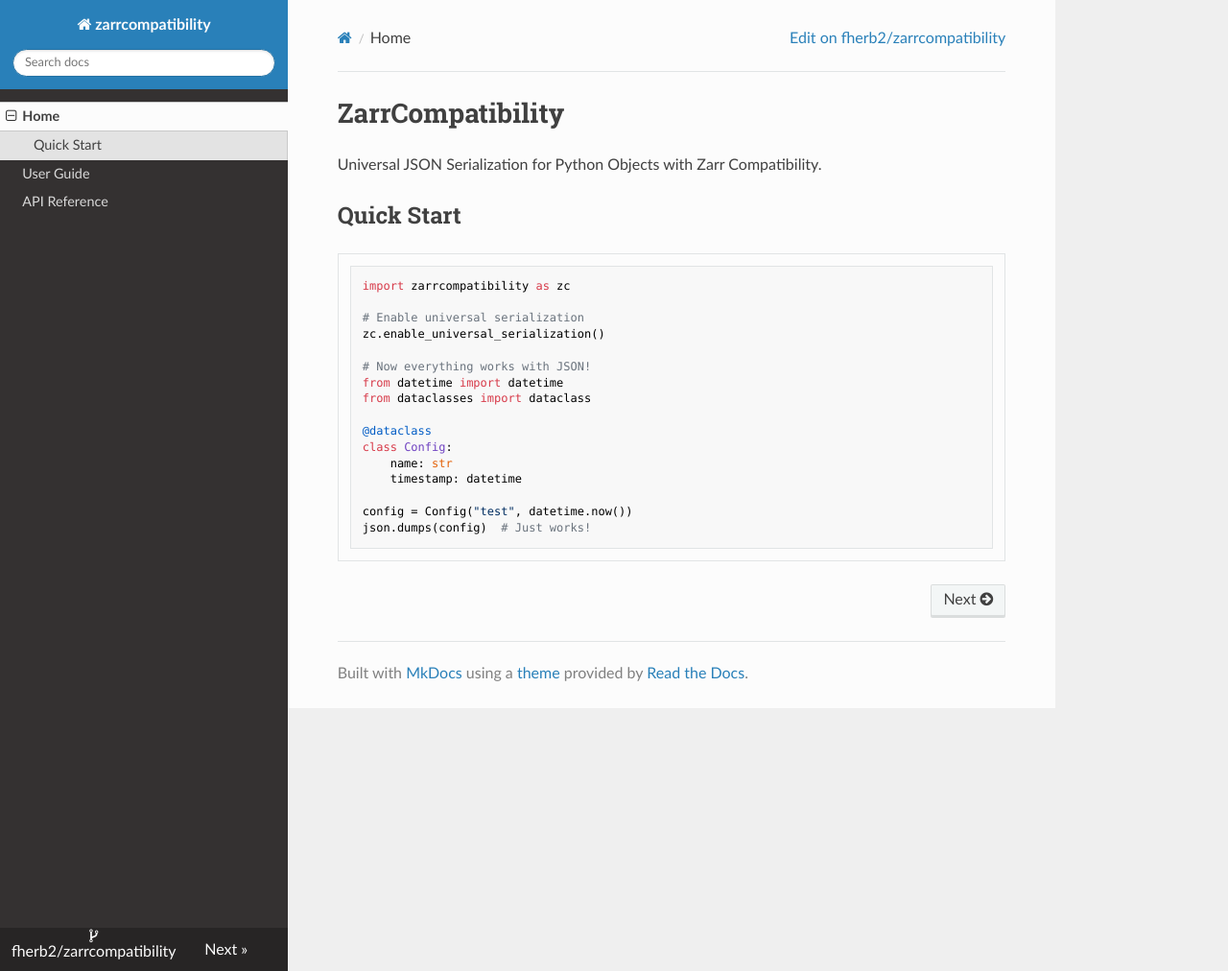
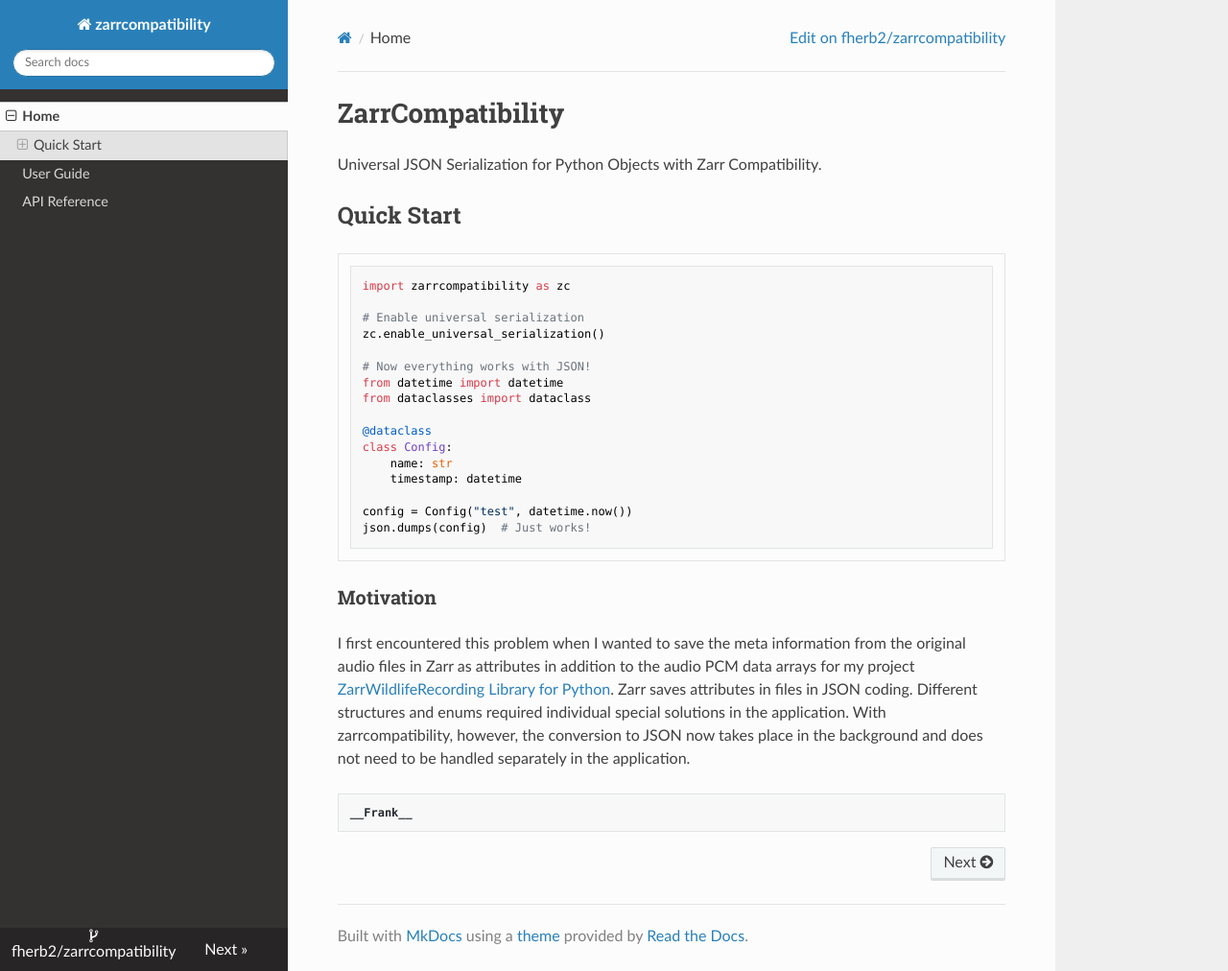
Before and after one commit to fherb2/zarrcompatibility, an MkDocs documentation site: the page built from docs/index.md, in a window 1280 px wide and 1012 px high. Shown: the whole window at 96% size. Built offline with MkDocs 1.6.1, drawn with Linux system fonts in a browser that asks for light colours; nearby versions of some CDN libraries.

Commit message:
Update index.md

````diff
--- a/docs/index.md
+++ b/docs/index.md
@@ -22,3 +22,10 @@
 config = Config("test", datetime.now())
 json.dumps(config)  # Just works!
 ```
+
+
+### Motivation
+
+I first encountered this problem when I wanted to save the meta information from the original audio files in Zarr as attributes in addition to the audio PCM data arrays for my project [ZarrWildlifeRecording Library for Python](https://github.com/fherb2/zarr_wildlife_recording_py). Zarr saves attributes in files in JSON coding. Different structures and enums required individual special solutions in the application. With zarrcompatibility, however, the conversion to JSON now takes place in the background and does not need to be handled separately in the application.
+
+    __Frank__
````
